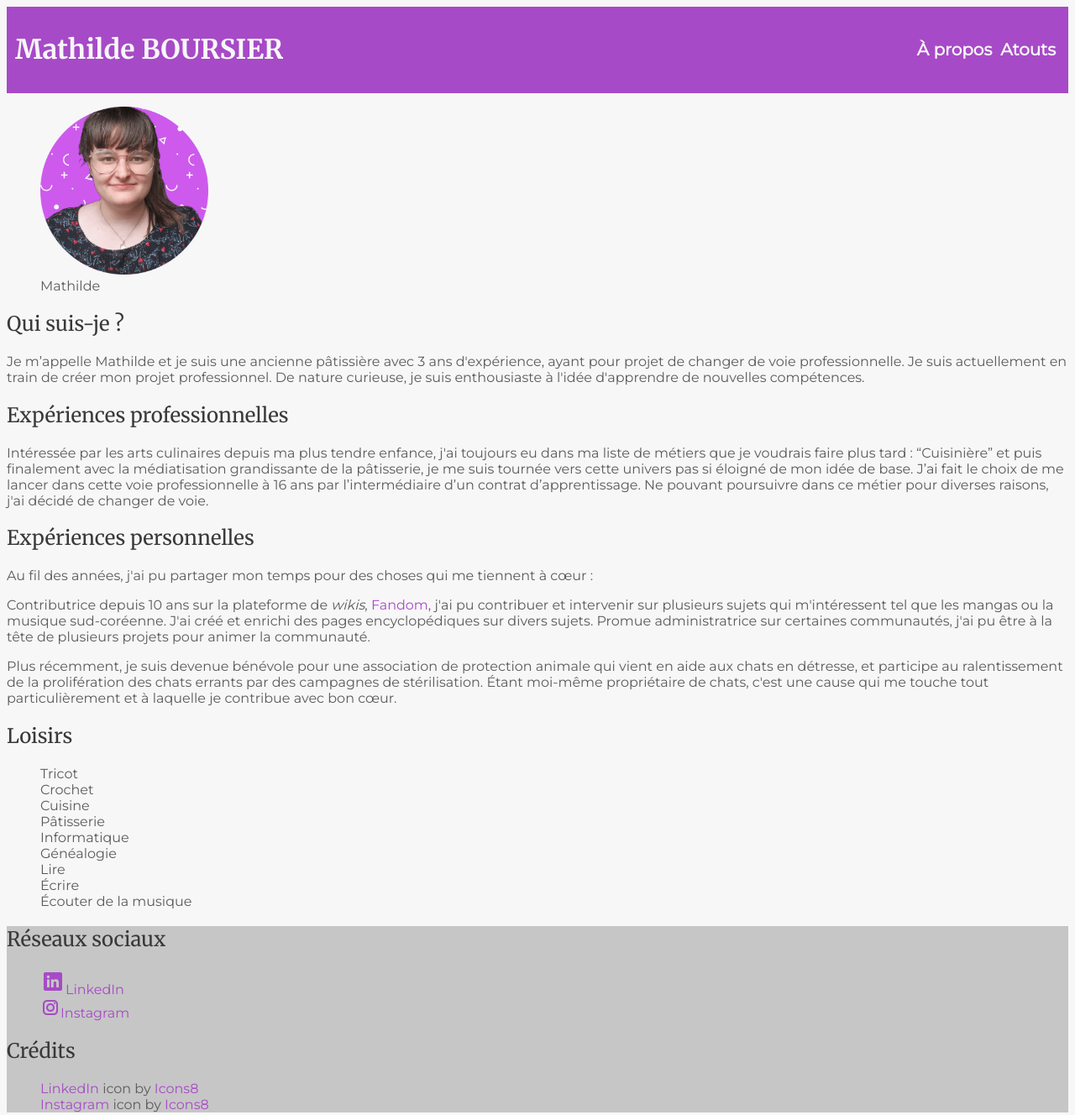
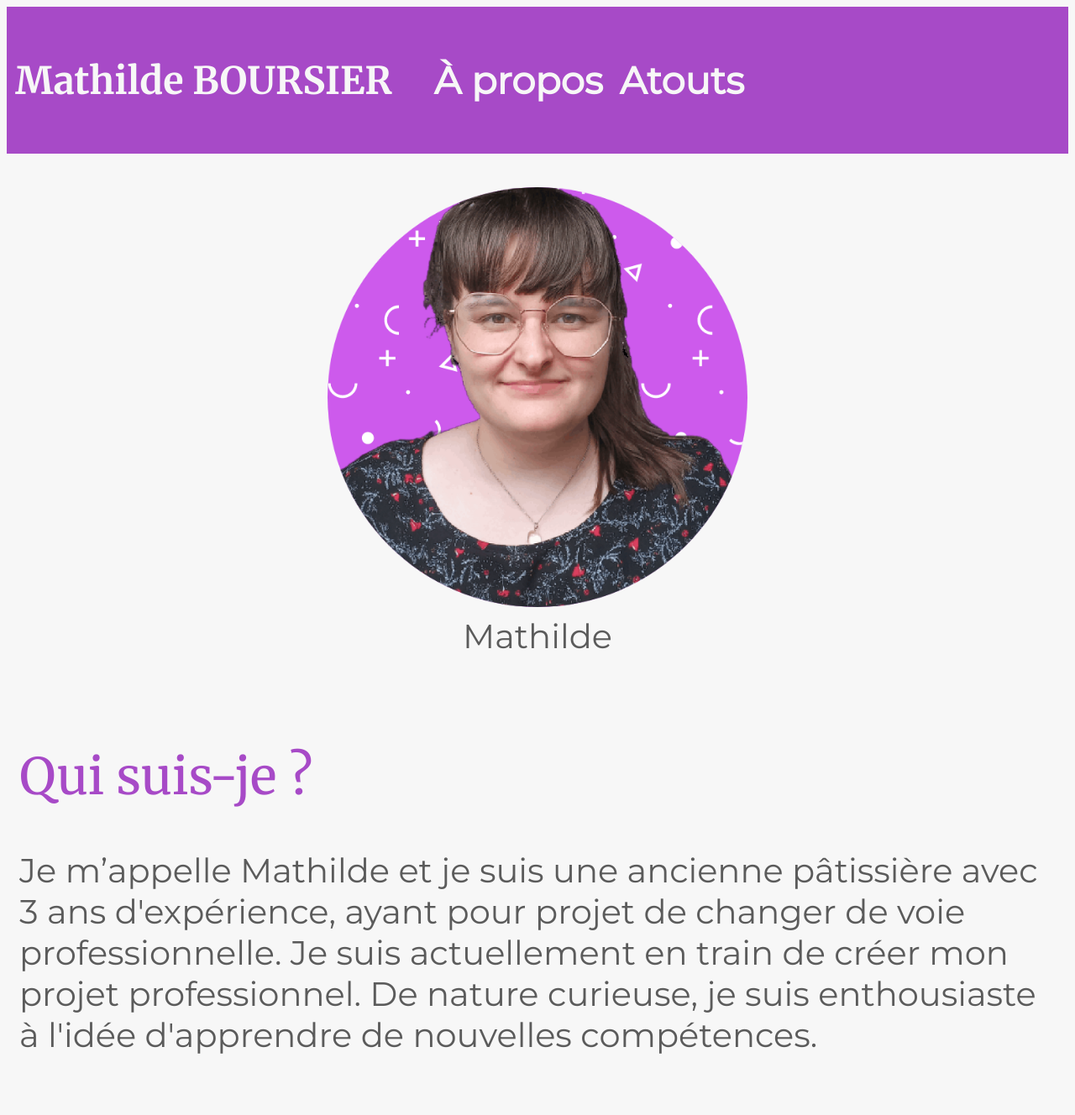
Before and after one commit to HTML-IDEA/CV, a plain HTML site: page index.html in a window 1280 px wide. Shown: the top 1328 px of the page at 84% size. Drawn offline with Linux system fonts and the light colour scheme.

Commit message:
Style responsive mobile first

```diff
--- a/style.css
+++ b/style.css
@@ -3,14 +3,18 @@ body {
     font-family: 'Montserrat', sans-serif;
     color:#5b5b5b;
     background-color:#f7f7f7;
+    font-size:40px;
 }
 h1, h2, h3 {
     font-family: 'Merriweather', serif;
-    color:#3a3939;
+}
+h2, h3 {
+    color:#a74ac7;
 }
 h1 {
     font-weight: 700;
     color:#f7f7f7;
+    font-size:45px;
 }
 h2, h3 {
     font-weight:400;
@@ -28,27 +32,22 @@ a:hover {
 ul li {
     list-style-type: none;
 }
+
 /* Header */
-header {
-    background-color:#a74ac7;
-    padding:10px;
-    position:sticky;
-    top:0;
-}
-
 header a,header a:visited, header a:focus, header a:hover, header a:active {
     color:#f7f7f7;
     font-weight:bold;
-    font-size:20px;
+    font-size:45px;
 }
 header {
-    display:flex;
-    flex-direction:row;
-    justify-content:space-between;
-    align-items:center;
+        background-color:#a74ac7;
+        padding:10px;
+        display:flex;
+        flex-direction:row;
+        align-items: center;
 }
 header li {
-    margin:5px;
+    margin:10px;
 }
 header ul {
     display:flex;
@@ -56,7 +55,46 @@ header ul {
 
 
 /* Contenu */
+main aside {
+    display:flex;
+    flex-direction: row;
+    align-items: center;
+    justify-content: center;
+}
+aside img {
+    width:500px;
+}
+figcaption {
+    text-align: center;
+}
+article {
+    padding:15px;
+}
+section p {
+    text-align: justify;
+}
 /* Footer */
 footer {
     background-color:#c6c6c6;
+    padding:10px;
 }
+footer nav, footer div {
+    margin:10px;
+    text-align:center;
+}
+footer img {
+    width:50px;
+    vertical-align: middle;
+}
+footer h2 {
+    color:#3a3939;
+}
+
+/*responsive
+header {
+    background-color:#a74ac7;
+    padding:10px;
+    position:sticky;
+    top:0;
+}
+*/
```
